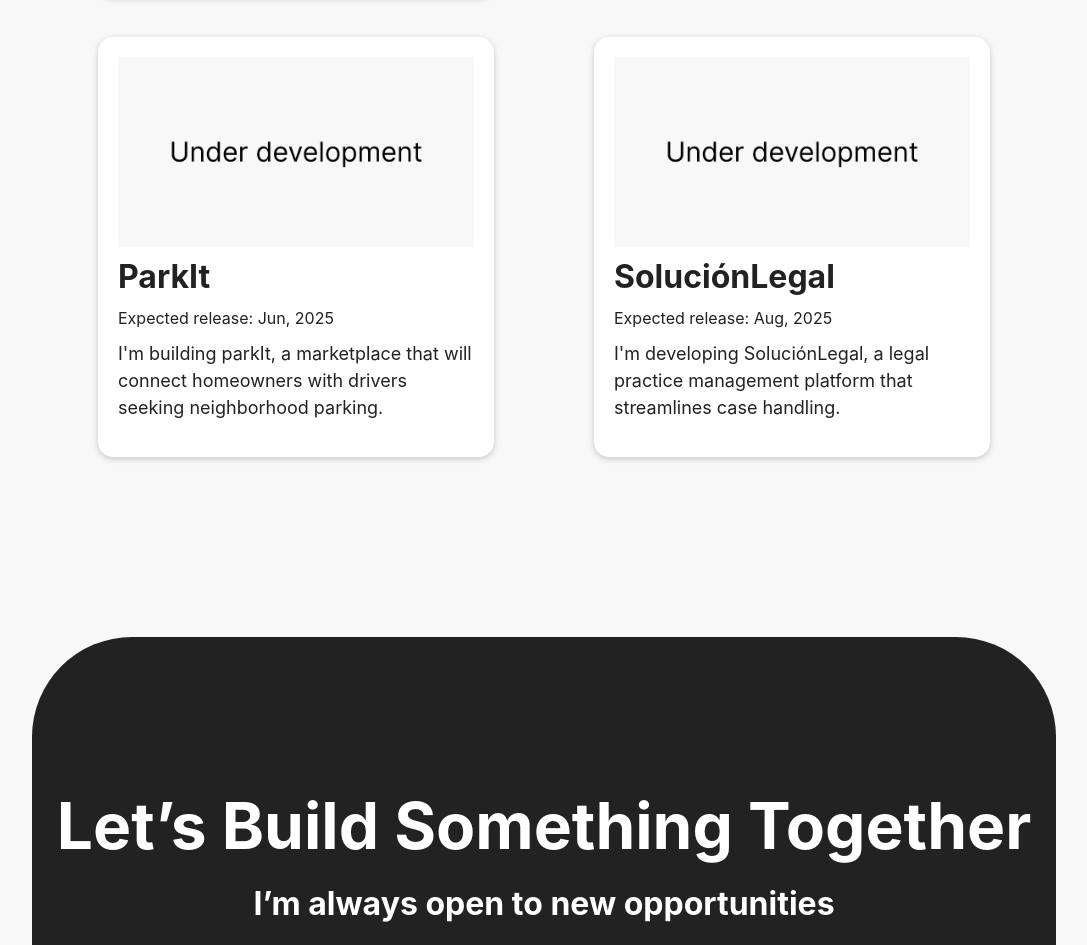
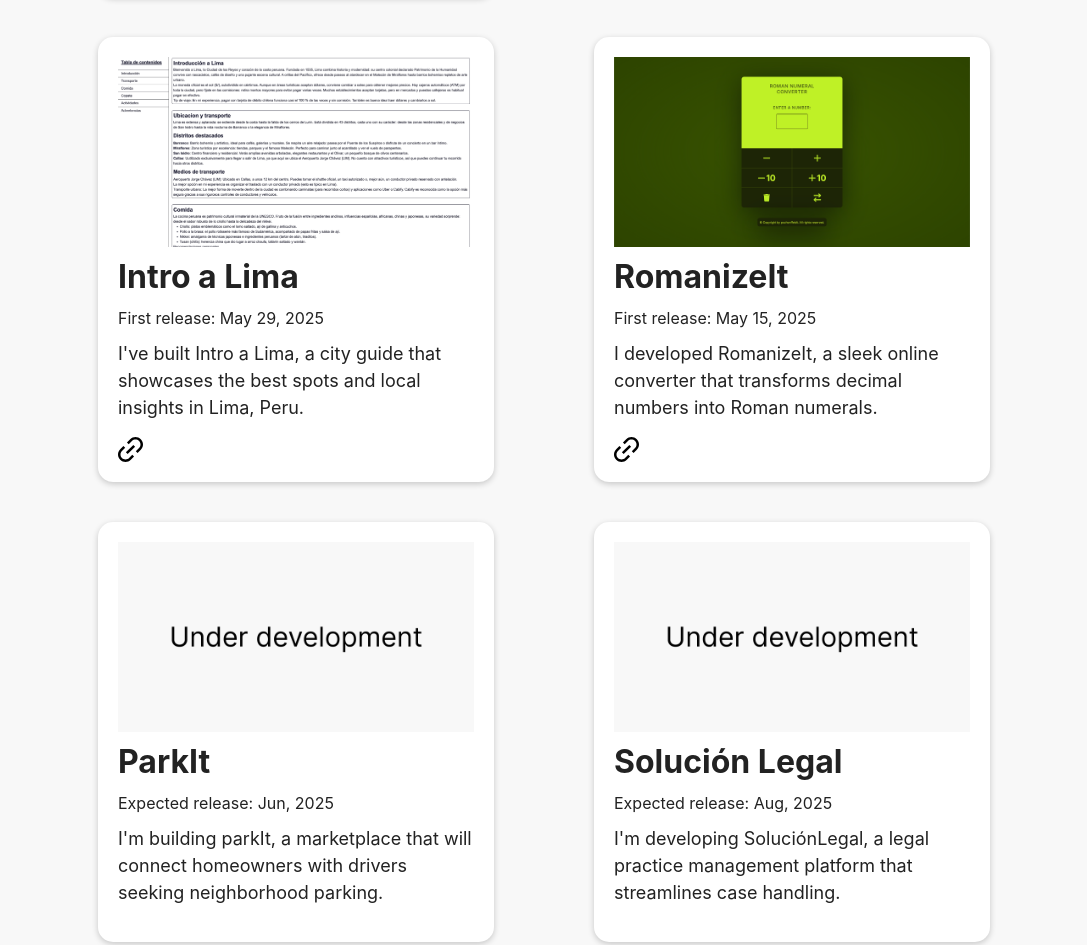
Before and after one commit to pschonffeldt/portfolio, a plain HTML site: page index.html in a window 1280 px wide. Shown: the part 4854-5799 px from the top of the page, without its empty margins (96-1183 px from the left). Drawn offline with Linux system fonts and the light colour scheme.

Commit message:
Add project card for lima and project picture

```diff
--- a/index.html
+++ b/index.html
@@ -208,10 +208,35 @@
                                 <img src="./images/link.svg" alt="Visit project" class="projects__icon u-shake">
                             </a>
                         </article>
-
                     </div>
                     <div class="projects__cards">
                         <!-- Card 5 -->
+                        <article class="projects__card">
+                            <div class="projects__media">
+                                <img src="./images/lima.png" alt="PostMeter screenshot" class="projects__image">
+                            </div>
+                            <h3 class="projects__name">Intro a Lima</h3>
+                            <p class="projects__release">First release: May 29, 2025</p>
+                            <p class="projects__description text-sm">I've built Intro a Lima, a city guide that showcases the best spots and local insights in Lima, Peru.</p>
+                            <a href="https://lima-sepia.vercel.app/" target="_blank" rel="noopener noreferrer" class="projects__link">
+                                <img src="./images/link.svg" alt="Visit project" class="projects__icon u-shake">
+                            </a>
+                        </article>
+                        <!-- Card 6 -->
+                        <article class="projects__card">
+                            <div class="projects__media">
+                                <img src="./images/convert.png" alt="PostMeter screenshot" class="projects__image">
+                            </div>
+                            <h3 class="projects__name">RomanizeIt</h3>
+                            <p class="projects__release">First release: May 15, 2025</p>
+                            <p class="projects__description text-sm">I developed RomanizeIt, a sleek online converter that transforms decimal numbers into Roman numerals.</p>
+                            <a href="https://converter-five-woad.vercel.app/" target="_blank" rel="noopener noreferrer" class="projects__link">
+                                <img src="./images/link.svg" alt="Visit project" class="projects__icon u-shake">
+                            </a>
+                        </article>
+                    </div>
+                    <div class="projects__cards">
+                        <!-- Card 7 -->
                          <article class="projects__card">
                             <div class="projects__media">
                                 <img src="./images/wip.png" alt="Pokedex app screenshot" class="projects__image">
@@ -223,12 +248,12 @@
                                 <img src="./images/link.svg" alt="Visit project" class="projects__icon u-shake"> -->
                             </a>
                         </article>
-                        <!-- Card 6 -->
+                        <!-- Card 8 -->
                         <article class="projects__card">
                             <div class="projects__media">
                                 <img src="./images/wip.png" alt="Pokedex app screenshot" class="projects__image">
                             </div>
-                            <h3 class="projects__name">SoluciónLegal</h3>
+                            <h3 class="projects__name">Solución Legal</h3>
                             <p class="projects__release">Expected release: Aug, 2025</p>
                             <p class="projects__description text-sm">I'm developing SoluciónLegal, a legal practice management platform that streamlines case handling.</p>
                             <!-- <a href="https://pokedex-chi-jade.vercel.app/" target="_blank" rel="noopener noreferrer" class="projects__link">
```
Also changed, not shown: images/lima.png (added).
